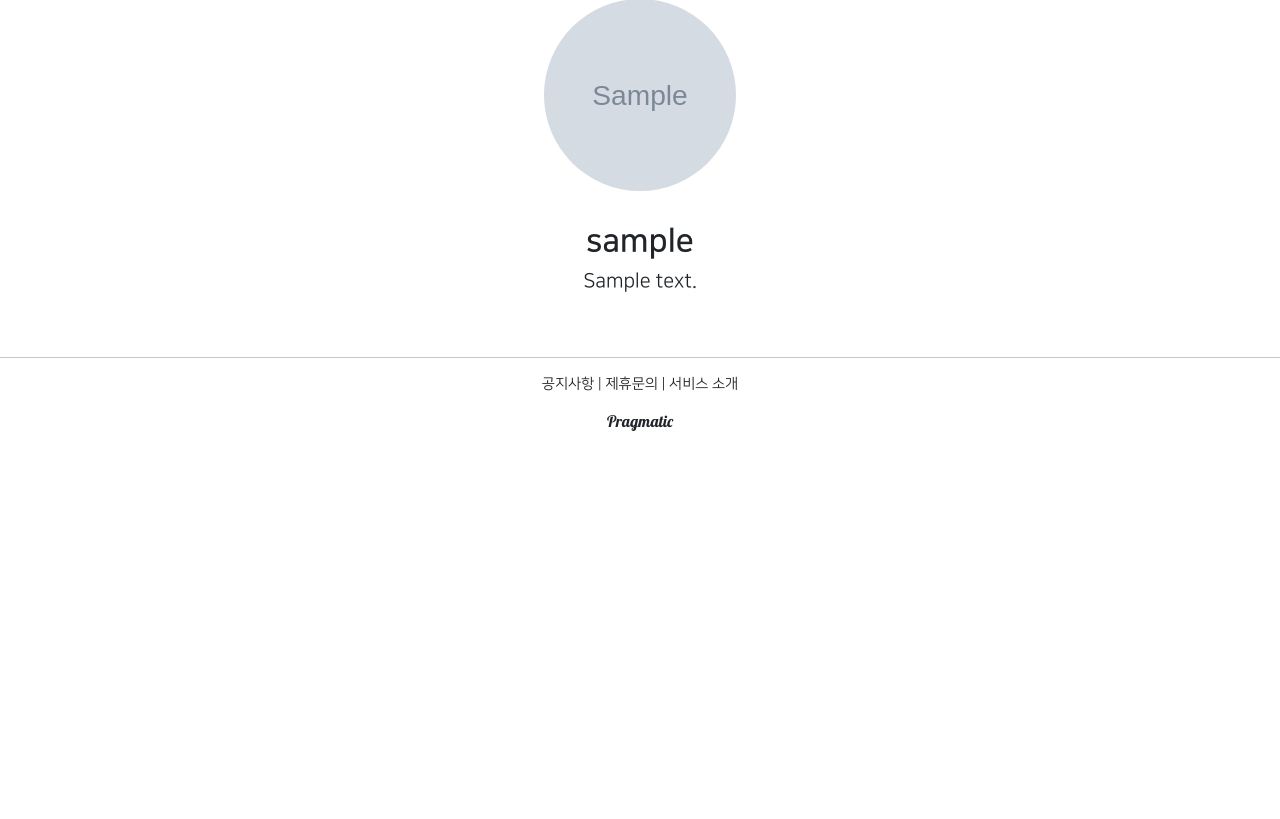
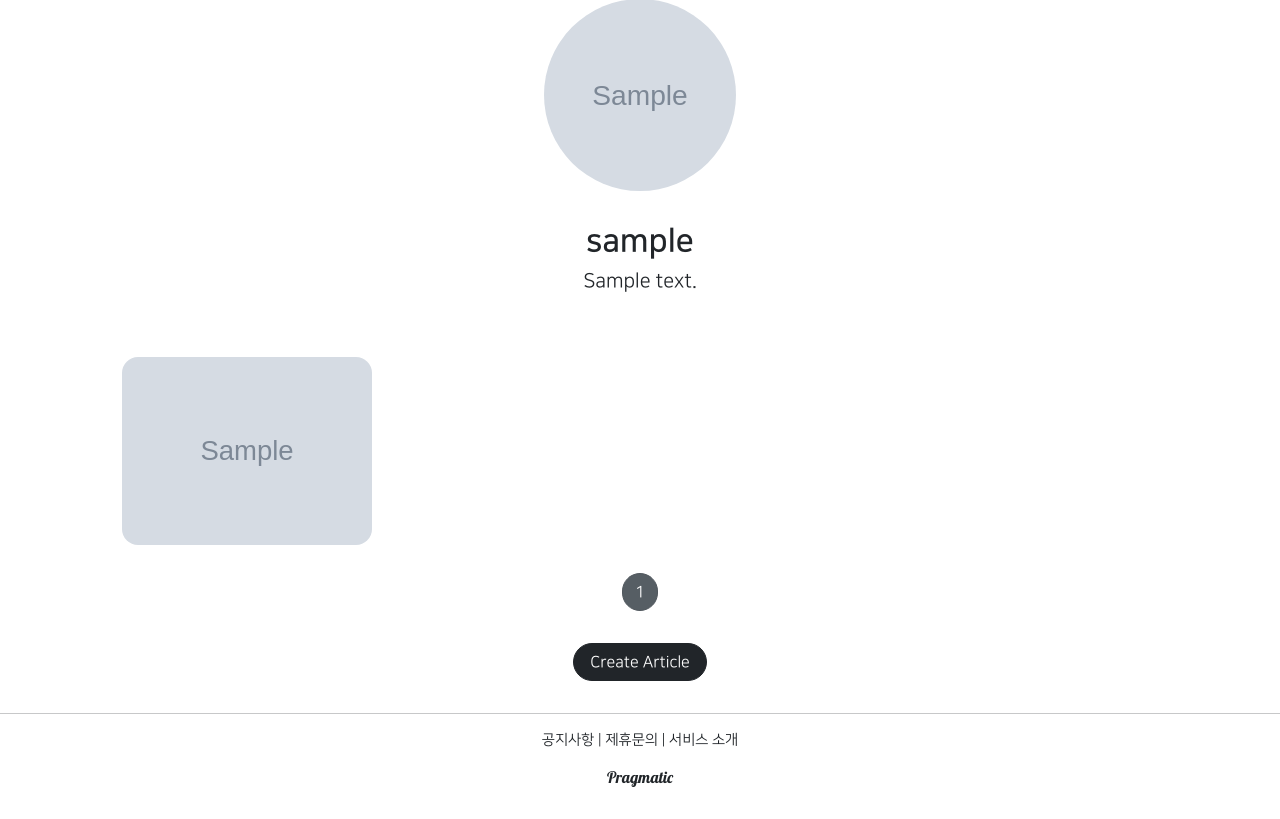
Before and after one commit to whdrjs2626/django-snsapp, a Django app: page /accounts/detail/1 in a window 1280 px wide. Shown: the part 210-1029 px from the top of the page. Before the commit the page ends 641 px from the top, so only its background shows below. Run offline with Django 4.2, Linux system fonts and the light colour scheme; tables that the repository leaves empty hold one stand-in row (values such as "Sample post"); grey boxes marked "Sample" are stand-in pictures; some libraries are stand-ins or nearby versions.

Commit message:
41강 - Project - Article의 연동 작업 / Account(Profile) - Article의 연동 작업 - MultipleObjectMixin 사용

```diff
--- a/accountapp/templates/accountapp/detail.html
+++ b/accountapp/templates/accountapp/detail.html
@@ -41,5 +41,10 @@
             </a>
             {% endif %}
         </div>
+
+        <div>
+            {% include 'snippets/list_fragment.html' with article_list=object_list %}
+        </div>
+
     </div>
 {% endblock %}
--- a/accountapp/views.py
+++ b/accountapp/views.py
@@ -6,10 +6,12 @@ from django.shortcuts import render
 from django.urls import reverse, reverse_lazy
 from django.utils.decorators import method_decorator
 from django.views.generic import CreateView, UpdateView, DetailView, DeleteView
+from django.views.generic.list import MultipleObjectMixin
 
 from accountapp.decorator import account_ownership_required
 from accountapp.forms import AccountUpdateForm
 from accountapp.models import HelloWorld
+from articleapp.models import Article
 
 has_ownership = [account_ownership_required, login_required] # decorater 배열
 
@@ -37,10 +39,15 @@ class AccountCreateView(CreateView): # Create
     success_url = reverse_lazy('accountapp:hello_world') # 이 계정을 만드는데 성공했을 경우 돌아갈 url
     template_name = 'accountapp/create.html' # 회원가입 프론트
 
-class AccountDetailView(DetailView): # Read - Detail
+class AccountDetailView(DetailView, MultipleObjectMixin): # Read - Detail, Multiple - 프로필 아래 자신이 작성한 article을 보여주기 위해 다른 오브젝트를 출력하기 위함
     model = User
     context_object_name = 'target_user' # detail 페이지에서 user의 정보를 출력하면 무조건 나의 정보만 띄운다. 즉 다른 사람의 페이지로 들어가도 내정보가 나옴 / 따라서 이렇게 target_user를 설정
     template_name = 'accountapp/detail.html'
+    paginate_by = 25
+
+    def get_context_data(self, **kwargs):
+        object_list = Article.objects.filter(writer=self.get_object())
+        return super(AccountDetailView, self).get_context_data(object_list=object_list, **kwargs)
 
 @method_decorator(has_ownership, 'get') # 클래스형 뷰에 인증 decorator을 사용하기 위해서 method_decorator를 사용해야 함
 @method_decorator(has_ownership, 'post')
--- a/articleapp/forms.py
+++ b/articleapp/forms.py
@@ -6,4 +6,4 @@ from articleapp.models import Article
 class ArticleCreationForm(ModelForm):
     class Meta:
         model = Article
-        fields = ['title', 'image', 'content']
+        fields = ['title', 'image', 'project', 'content']
--- a/articleapp/models.py
+++ b/articleapp/models.py
@@ -2,10 +2,12 @@ from django.contrib.auth.models import User
 from django.db import models
 
 # Create your models here.
+from projectapp.models import Project
+
 
 class Article(models.Model):
     writer = models.ForeignKey(User, on_delete=models.SET_NULL, related_name='article', null=True)
-    #project = models.ForeignKey(Project, on_delete=models.SET_NULL, related_name='article', null=True)
+    project = models.ForeignKey(Project, on_delete=models.SET_NULL, related_name='article', null=True)
 
     title = models.CharField(max_length=200, null=True)
     image = models.ImageField(upload_to='article/', null=False)
--- a/projectapp/templates/projectapp/detail.html
+++ b/projectapp/templates/projectapp/detail.html
@@ -12,5 +12,8 @@
             <h5 style="margin-bottom: 5rem;"> {{ target_project.description }} </h5>
 
         </div>
+        <div>
+            {% include 'snippets/list_fragment.html' with article_list=object_list %} <!-- 해당 project로 업로드 된 article들을 출력 -->
+        </div>
     </div>
 {% endblock %}
--- /dev/null
+++ b/templates/snippets/list_fragment.html
@@ -0,0 +1,46 @@
+{% load static %}
+
+<style>
+  .container {
+    padding: 0;
+    margin: 0, auto;
+  }
+  .container a {
+    width: 45%;
+    max-width: 250px;
+  }
+  .container div {
+    display: flex;
+    justify-content: center;
+    align-items: center;
+    border-radius: 1rem;
+  }
+  .container img {
+    width: 100%;
+    border-radius: 1rem;
+  }
+
+</style>
+    {% if article_list %}
+    <div class="container">
+
+      {% for article in article_list %}
+      <a href="{% url 'articleapp:detail' pk=article.pk %}">
+        {% include 'snippets/card.html' with article=article %} <!-- card.html의 내용을 가져오되 card.html에 쓰일 article을 지정 -->
+      </a>
+      {% endfor %}
+    </div>
+    <script src="{% static 'js/magicgrid.js' %}"></script>
+    {% else %}
+    <div class="text-center">
+        <h1>No Article Yet!</h1>
+    </div>
+    {% endif %}
+
+    {% include 'snippets/pagination.html' with page_obj=page_obj %}
+
+    <div style="text-align: center;">
+      <a href="{% url 'articleapp:create' %}" class="btn btn-dark rounded-pill px-3 mt-3 mb-3">
+        Create Article
+      </a>
+    </div>
```
Also changed, not shown: projectapp/views.py (+8 -1 lines), articleapp/migrations/0002_article_project.py (added).
